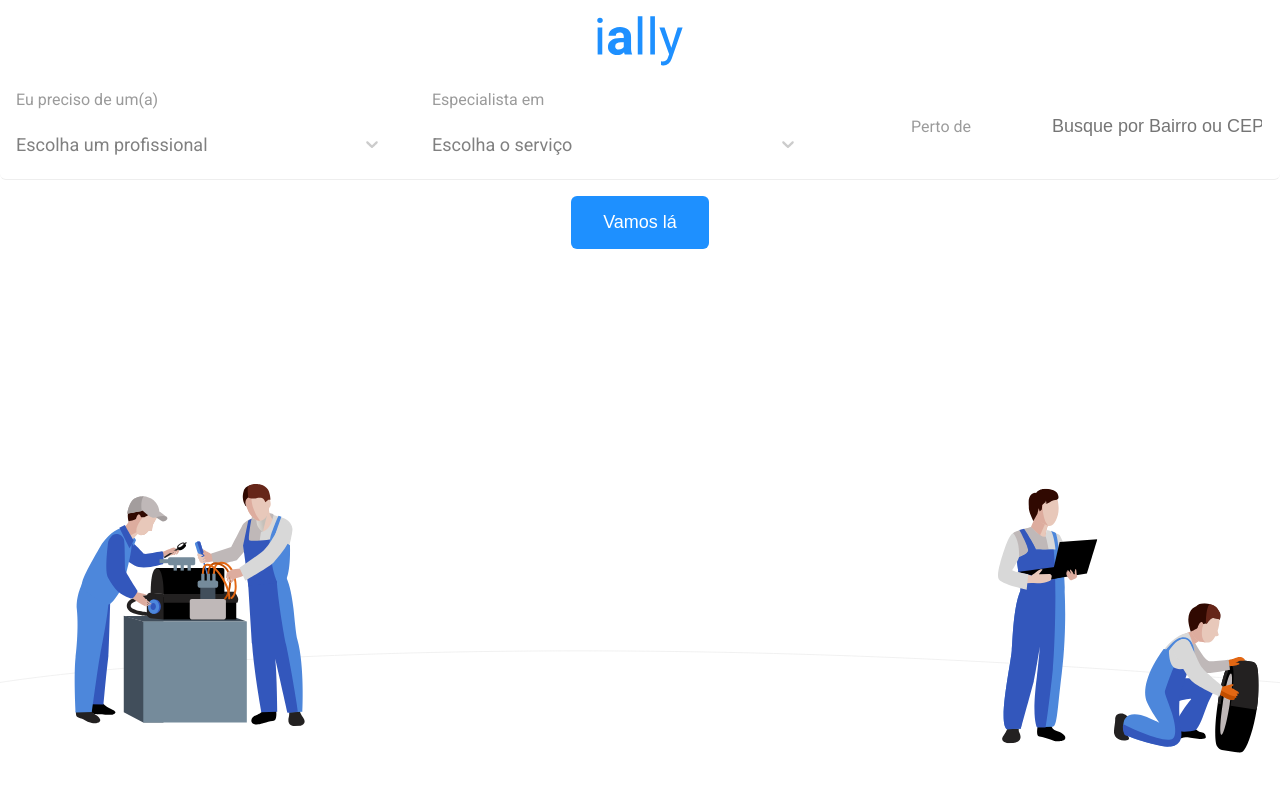
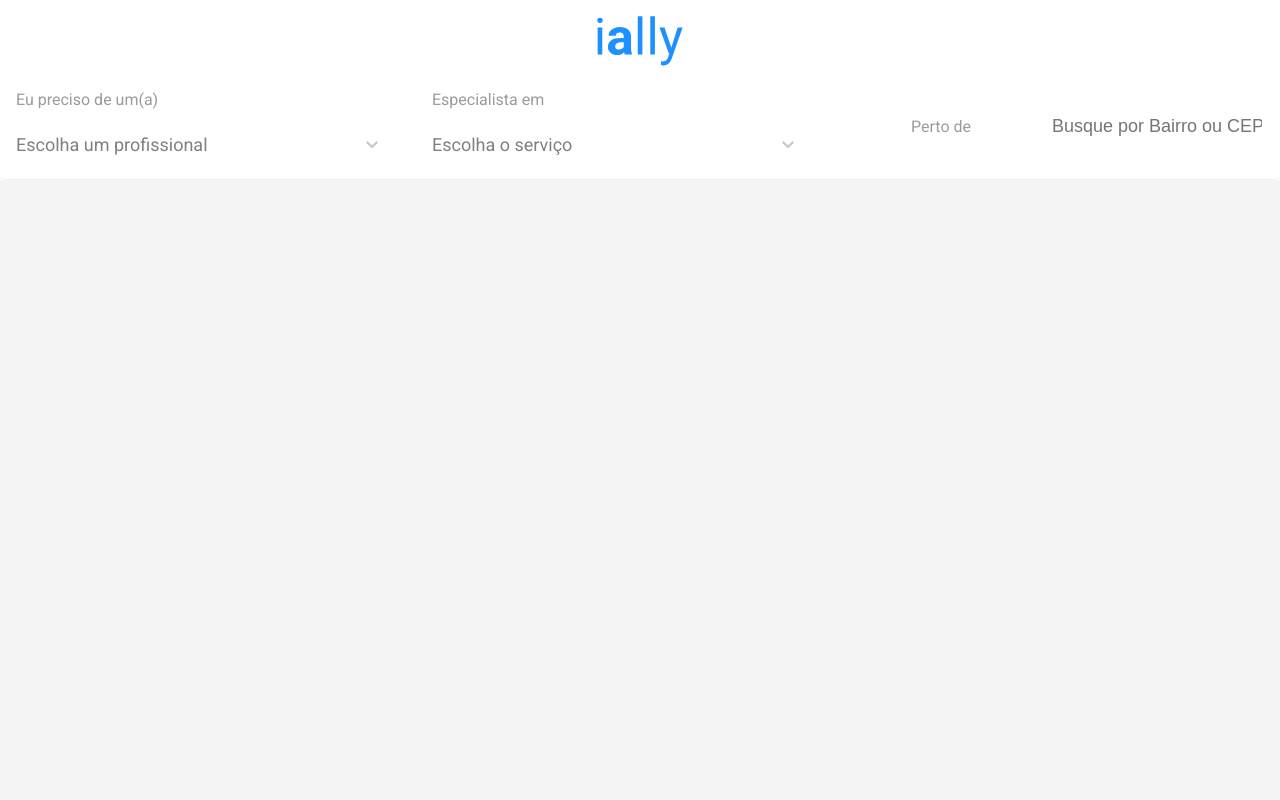
Before and after one commit to pipoblak/ially-front, a React (Create React App) app: page / in a window 1280 px wide. Both pictures are taken after a click on the button "Vamos lá". Shown: the top 800 px of the page. Built offline with nearby package versions, Linux system fonts and the light colour scheme.

Commit message:
Toggling List

```diff
--- a/src/pages/SpaView/index.js
+++ b/src/pages/SpaView/index.js
@@ -17,7 +17,7 @@ const ContentArea = styled.div`
   top: 50%;
   width: 100%;
   flex: 1;
-  height: 368px;
+  height: ${p=> p.toggled ? '100%' : '368px'};
   transition: all .35s;
   transition-timing-function: cubic-bezier(0, 0, 0.2, 1);
   ${p => p.toggled && 'top: 0;'}
@@ -45,8 +45,16 @@ const ButtonWrapper = styled.div`
 const Background = styled.img`
   width: 100%;
   position: absolute;
-  bottom: 0;
+  bottom: ${p=> p.toggled ? '-100%': 0};
+  transition: all .5s;
   z-index: 0;
+`;
+
+const ListWrapper = styled.div`
+  width: 100%;
+  background: #F4F4F4;
+  height: 100%;
+  flex: 1;
 `;
 
 export default () => {
@@ -57,14 +65,20 @@ export default () => {
         <Container toggled={toggled}>
           <Header toggled={toggled}/>
           <SearchBox toggled={toggled}/>
-          <ButtonWrapper>
-            <DefaultButton alt="vamos lá" onClick={()=>setToggled(!toggled)}>
-              Vamos lá
-            </DefaultButton>
-          </ButtonWrapper>
+          {!toggled && (
+            <ButtonWrapper>
+              <DefaultButton alt="vamos lá" onClick={()=>setToggled(!toggled)}>
+                Vamos lá
+              </DefaultButton>
+            </ButtonWrapper>
+          )}
         </Container>
+        {toggled && (
+          <ListWrapper>
+          </ListWrapper>
+        )}
       </ContentArea>
-      <Background src={BackgroundImage}/>
+      <Background src={BackgroundImage} toggled={toggled}/>
     </Wrapper>
   );
 }
```
